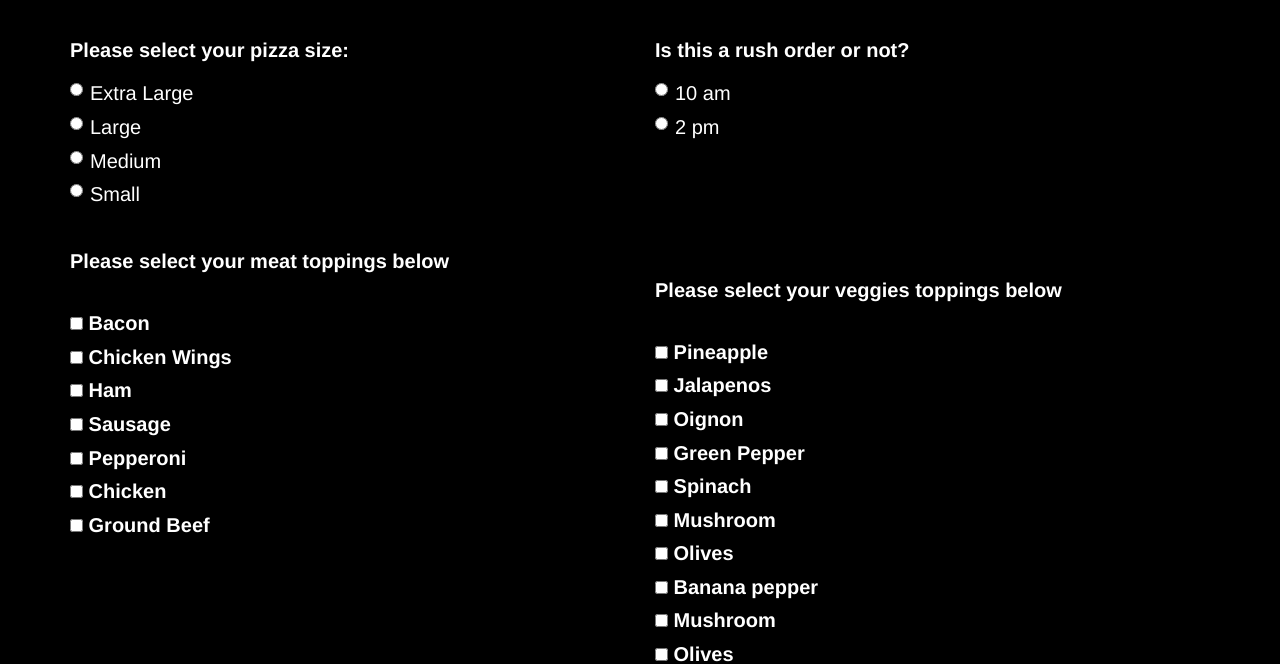
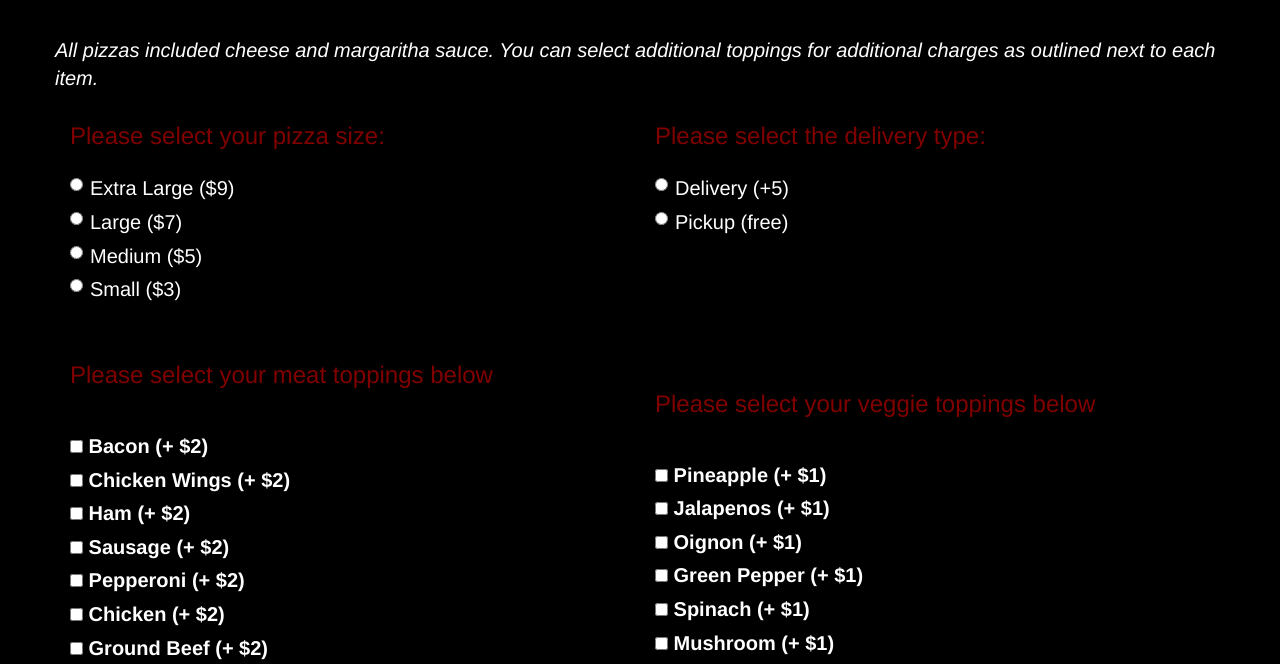
Before and after one commit to asonna/Mama-Pizza, a plain HTML site: page index.html in a window 1280 px wide. Shown: the part 303-967 px from the top of the page. Drawn offline with Linux system fonts and the light colour scheme.

Commit message:
you can select meat toppings and have an alert return it to you

```diff
--- a/css/styles.css
+++ b/css/styles.css
@@ -4,9 +4,14 @@ body {
   font-size: 20PX;
 }
 
-H2 {
+h3 {
+  color: maroon;
+}
+
+h2 {
   font-size: 50px;
 }
+
 .jumbotron {
   background-color: yellow;
   color: black;
--- a/index.html
+++ b/index.html
@@ -16,84 +16,87 @@
       <form id="pizzaOrder">
         <h2>Pizza Order Form</h2><br>
         <div class="row" id="size">
+        <p><em>All pizzas included cheese and margaritha sauce. You can select additional toppings for additional charges as outlined next to each item.</em></p>
           <div class="col-sm-6">
-            <label>Please select your pizza size:</label>
+            <label><h3>Please select your pizza size:</h3></label>
              <div class="radio">
                <label>
-                 <input type="radio" name="size" value="xlarge">
-                 Extra Large
+                 <input type="radio" name="size" value="9">
+                 Extra Large ($9)
                </label>
              </div>
              <div class="radio">
                <label>
-                 <input type="radio" name="size" value="large">
-                 Large
+                 <input type="radio" name="size" value="7">
+                 Large ($7)
                </label>
              </div>
              <div class="radio">
                <label>
-                 <input type="radio" name="size" value="medium">
-                 Medium
+                 <input type="radio" name="size" value="5">
+                 Medium ($5)
                </label>
              </div>
              <div class="radio">
                <label>
-                 <input type="radio" name="size" value="small">
-                 Small
+                 <input type="radio" name="size" value="6">
+                 Small ($3)
                </label>
              </div>
            </div>
            <div class="col-sm-6">
-             <label>Is this a rush order or not?</label>
+             <label><h3>Please select the delivery type:</h3></label>
               <div class="radio">
                 <label>
-                  <input type="radio" name="rush" value="yes" class="rushed">
-                  10 am
+                  <input type="radio" name="rush" value="5" class="rushed">
+                  Delivery (+5)
                 </label>
               </div>
               <div class="radio">
                 <label>
-                  <input type="radio" name="rush" value="no" class="norush">
-                  2 pm
+                  <input type="radio" name="rush" value="0" class="norush">
+                  Pickup (free)
                 </label>
               </div>
             </div>
          </div><br>
         <div class="row" id="toppings">
            <div class="col-sm-6" id="meats">
-             <label>Please select your meat toppings below</label><br><br>
+             <label><h3>Please select your meat toppings below</h3></label><br><br>
                <div class="multiselect">
-                  <label><input type="checkbox" name="option[]" value="1" />  Bacon</label><br>
-                  <label><input type="checkbox" name="option[]" value="2" />  Chicken Wings</label><br>
-                  <label><input type="checkbox" name="option[]" value="3" />  Ham</label><br>
-                  <label><input type="checkbox" name="option[]" value="4" />  Sausage</label><br>
-                  <label><input type="checkbox" name="option[]" value="5" />  Pepperoni</label><br>
-                  <label><input type="checkbox" name="option[]" value="6" />  Chicken</label><br>
-                  <label><input type="checkbox" name="option[]" value="7" />  Ground Beef </label><br>
+                  <label><input type="checkbox" name="meat" value="2" />  Bacon (+ $2)</label><br>
+                  <label><input type="checkbox" name="meat" value="2" />  Chicken Wings (+ $2)</label><br>
+                  <label><input type="checkbox" name="meat" value="2" />  Ham (+ $2)</label><br>
+                  <label><input type="checkbox" name="meat" value="2" />  Sausage (+ $2)</label><br>
+                  <label><input type="checkbox" name="meat" value="2" />  Pepperoni (+ $2)</label><br>
+                  <label><input type="checkbox" name="meat" value="2" />  Chicken (+ $2)</label><br>
+                  <label><input type="checkbox" name="meat" value="2" />  Ground Beef (+ $2)</label><br>
+                  <label><input type="checkbox" name="meat" value="3" />  Steak (+ $3)</label><br>
+                  <label><input type="checkbox" name="meat" value="3" />  Shrimp (+ $3)</label><br>
                 </div>
            </div><br>
            <div class="col-sm-6" id="veggies">
-             <label>Please select your veggies toppings below</label><br><br>
+             <label><h3>Please select your veggie toppings below</h3></label><br><br>
                <div class="multiselect">
-                  <label><input type="checkbox" name="option[]" value="1" />  Pineapple</label><br>
-                  <label><input type="checkbox" name="option[]" value="2" />  Jalapenos</label><br>
-                  <label><input type="checkbox" name="option[]" value="3" />  Oignon</label><br>
-                  <label><input type="checkbox" name="option[]" value="4" />  Green Pepper</label><br>
-                  <label><input type="checkbox" name="option[]" value="5" />  Spinach</label><br>
-                  <label><input type="checkbox" name="option[]" value="6" />  Mushroom</label><br>
-                  <label><input type="checkbox" name="option[]" value="7" />  Olives</label><br>
-                  <label><input type="checkbox" name="option[]" value="5" />  Banana pepper</label><br>
-                  <label><input type="checkbox" name="option[]" value="6" />  Mushroom</label><br>
-                  <label><input type="checkbox" name="option[]" value="7" />  Olives</label><br>
+                  <label><input type="checkbox" name="veggie" value="1" />  Pineapple (+ $1)</label><br>
+                  <label><input type="checkbox" name="veggie" value="1" />  Jalapenos (+ $1)</label><br>
+                  <label><input type="checkbox" name="veggie" value="1" />  Oignon (+ $1)</label><br>
+                  <label><input type="checkbox" name="veggie" value="1" />  Green Pepper (+ $1)</label><br>
+                  <label><input type="checkbox" name="veggie" value="1" />  Spinach (+ $1)</label><br>
+                  <label><input type="checkbox" name="veggie" value="1" />  Mushroom (+ $1)</label><br>
+                  <label><input type="checkbox" name="veggie" value="1" />  Olives (+ $1)</label><br>
+                  <label><input type="checkbox" name="veggie" value="1" />  Banana pepper (+ $1)</label><br>
+                  <label><input type="checkbox" name="veggie" value="1" />  Mushroom (+ $1)</label><br>
+                  <label><input type="checkbox" name="veggie" value="1" />  Olives (+ $1)</label><br>
                 </div>
            </div><br>
 
-        <button type="submit" class="btn-primary">Place your order</button>
-
+        <button type="submit" class="btn-primary">Add item to cart</button>
+        <!-- <button type="submit" class="btn-success">Review cart</button> -->
       </form>
 
       <div class="receipt">
-        <h2>Pizza Order Receipt</h2><br>
+        <h2>Pizza Order Summary</h2><br>
         <div id="output">
           <ul>
 
--- a/js/scripts.js
+++ b/js/scripts.js
@@ -0,0 +1,53 @@
+// Business logic
+function Pizza(size,meatToppings, veggieToppings) {
+  this.size = size;
+  this.meatToppings = meatToppings;
+  this.veggieToppings = veggieToppings;
+}
+
+// Pizza.prototype.selectSize = function() {
+//   this.size =
+//
+// }
+//
+// Pizza.prototype.selectMeatToppings = function(size, meatToppings) {
+//   var allMeatToppings = [];
+//   var allMeatCost = 0;
+// for()
+//
+// }
+//
+// Pizza.prototype.selectVeggieToppings = function(veggieToppings) {
+//   var allVeggieToppings = [];
+//   var allVeggieCost = 0;
+//
+//   for
+// }
+//
+// Pizza.prototype.addTotalCost = function() {
+//   totalCost =
+// }
+
+
+
+// User interface
+$(document).ready(function() {
+  $(".btn-primary").click(function(event) {
+    event.preventDefault();
+debugger;
+    var checkedToppings = [];
+    var checkedSize = $('input:radio[name=size]:checked').val();
+
+    $.each($("input[name='meat']:checked"), function(){
+      checkedToppings.push($(this).val());
+      return checkedToppings;
+    });
+    alert("My selected toppings are: " + checkedToppings.join(","));
+    $("#output ul").text(checkedToppings);
+
+    // var checkedDelivery =
+    // var checkedToppings =
+    //
+    // var newPizza = new Pizza()
+  });
+});
```
